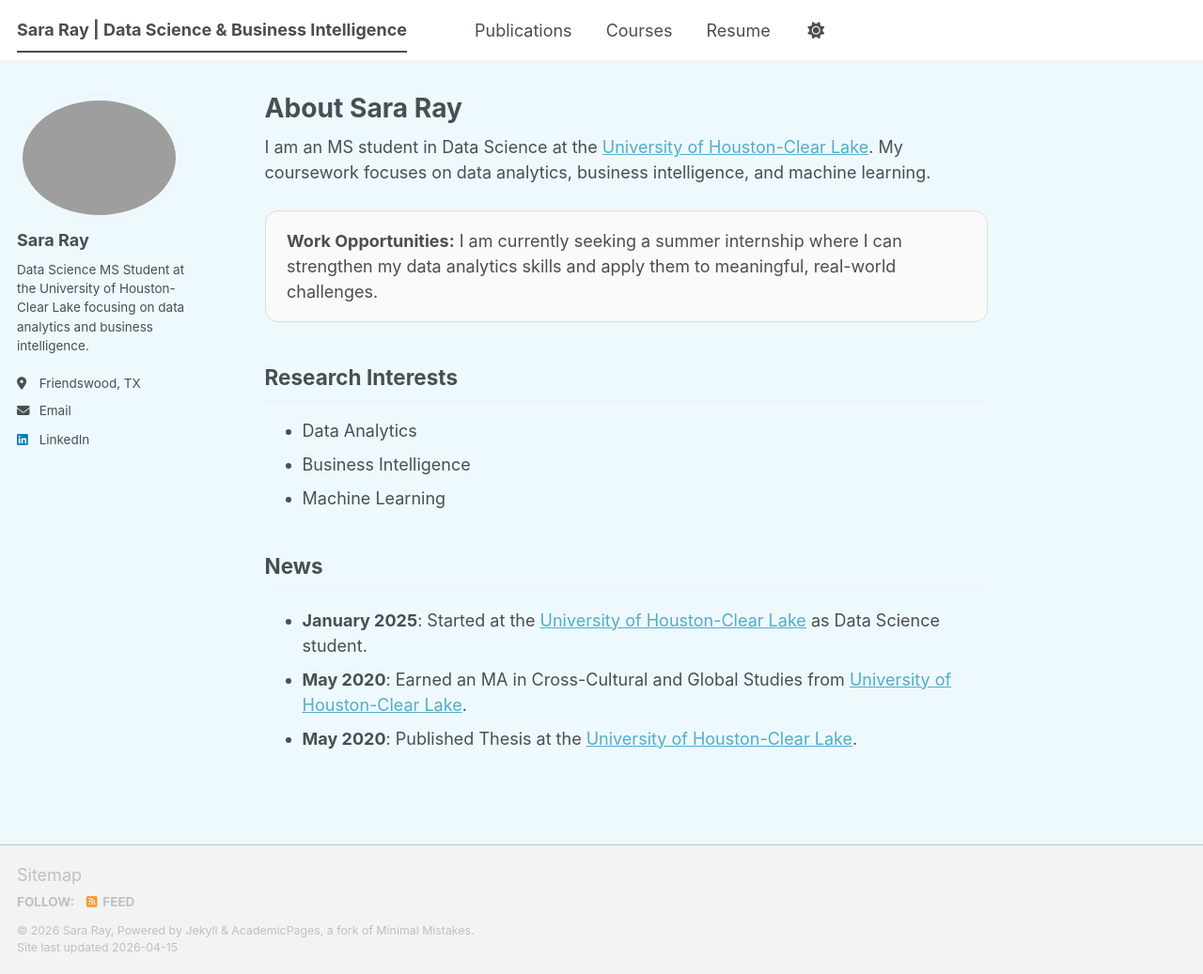
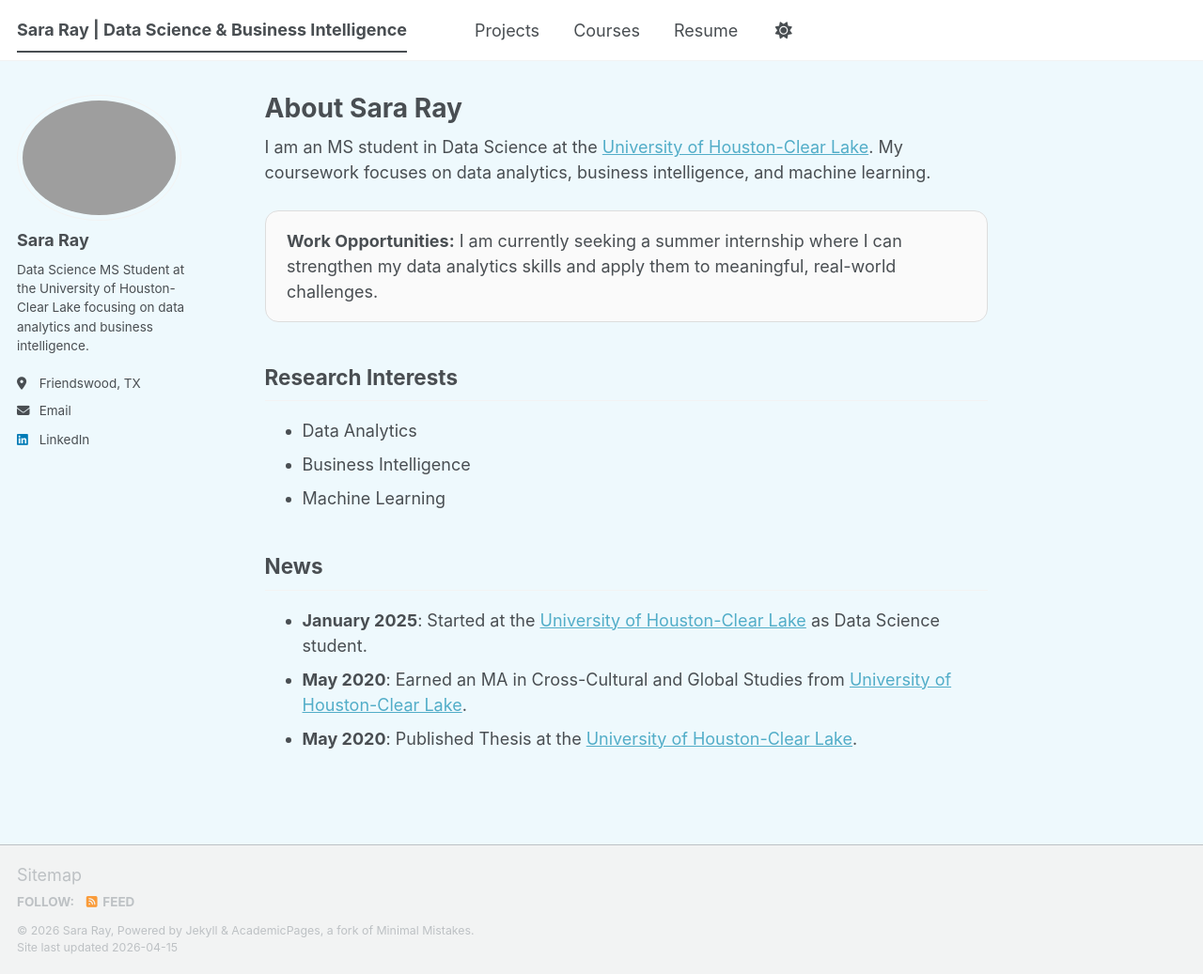
Before and after one commit to SaraRay2017/SaraRay2017.github.io, a Jekyll site: the page built from _pages/about.md, in a window 1280 px wide and 1037 px high. Shown: the whole window at 94% size. Built offline with Jekyll 4.4.1, drawn with Linux system fonts in a browser that asks for light colours; a script bundle is joined from its source files by our own code; library files that are not in the unit come from our copies.

Commit message:
Replace 'Publications' with 'Projects' in navigation

```diff
--- a/_data/navigation.yml
+++ b/_data/navigation.yml
@@ -8,8 +8,8 @@
 #      Markdown formatted page while the second is generated using JSON.
 
 main:
-  - title: "Publications"
-    url: /publications/
+  - title: "Projects"
+    url: /projects/
 
   - title: "Courses"
     url: /courses/
```
